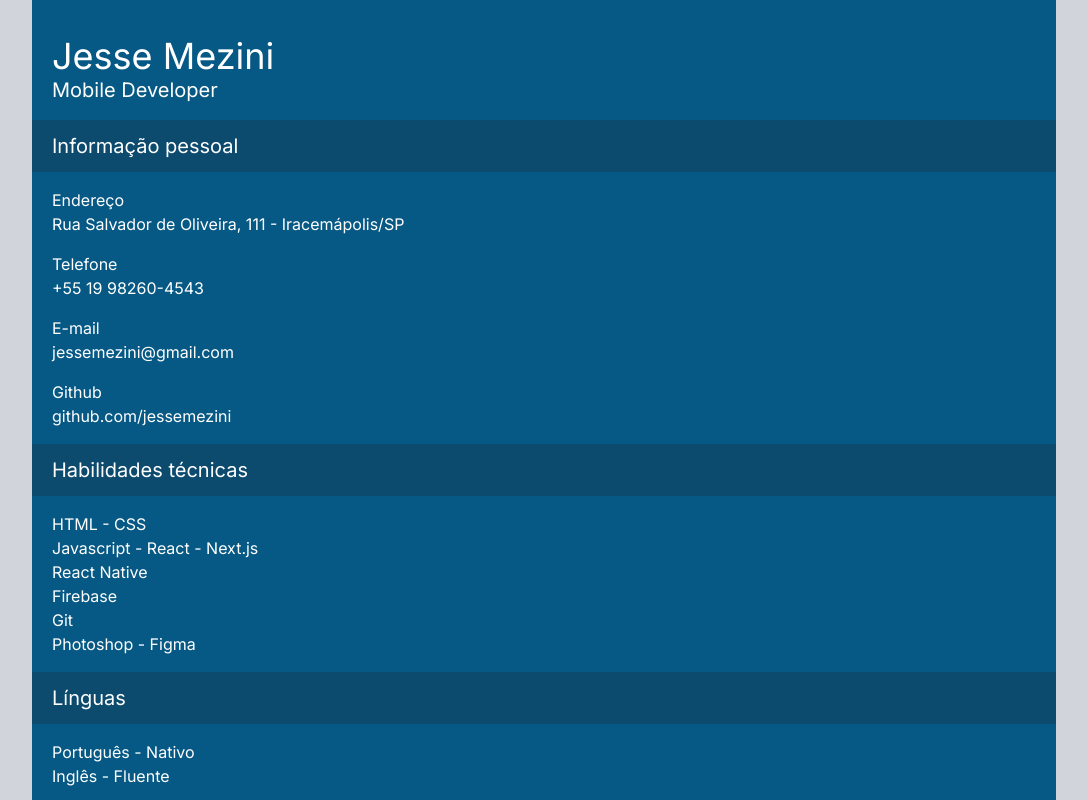
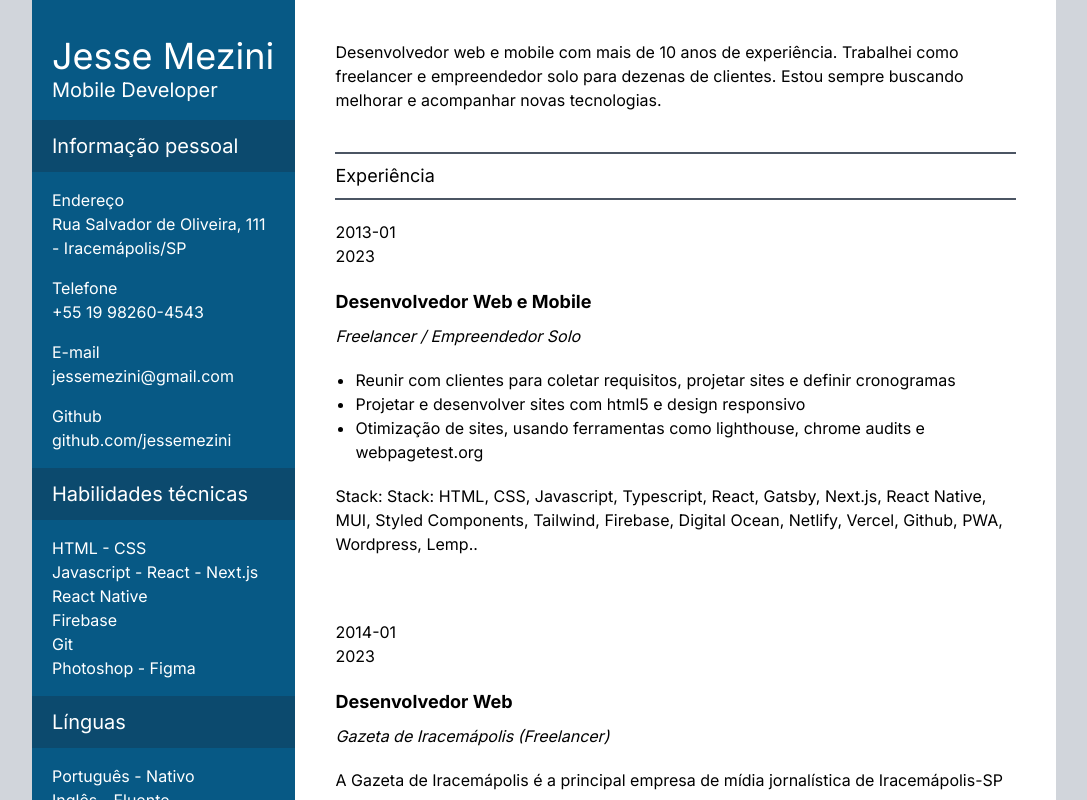
Before and after one commit to jessemezini/jessemezini, a Next.js app: page /resume in a window 1280 px wide. Shown: the top 800 px of the page, without its empty margins (96-1183 px from the left). Built offline with nearby package versions, Linux system fonts and the light colour scheme.

Commit message:
responsive ok

```diff
--- a/app/resume/page.tsx
+++ b/app/resume/page.tsx
@@ -21,8 +21,8 @@ const SectionTitle = ({ text }: { text: string }) => (
 export default function Resume() {
   return (
     <div className="dark:bg-gray-900 bg-gray-300">
-      <main className="flex flex-col gap-5 max-w-5xl mx-auto dark:bg-black bg-white">
-        <aside className="bg-sky-800 text-white py-5">
+      <main className="flex flex-col md:flex-row max-w-5xl mx-auto dark:bg-black bg-white">
+        <aside className="bg-sky-800 text-white py-5 basis-full">
           <AsideContainer>
             <h1 className="text-4xl">Jesse Mezini</h1>
             <h2 className="text-xl">Mobile Developer</h2>
@@ -81,7 +81,7 @@ export default function Resume() {
           </AsideContainer>
         </aside>
 
-        <section className="px-5 py-5">
+        <section className="mx-5 md:mx-10 pt-5 md:pt-10 pb-5">
           <header>
             <p>
               Desenvolvedor web e mobile com mais de 10 anos de experiência.
```
